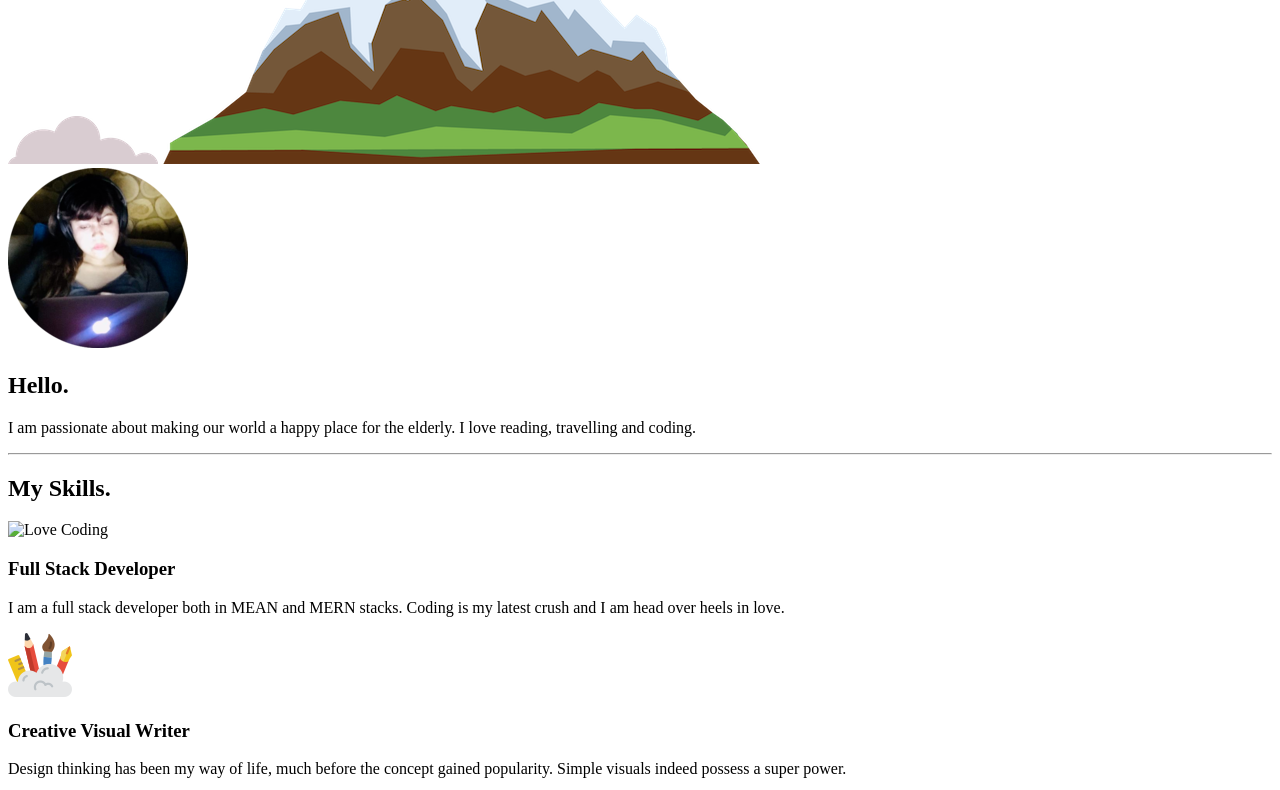
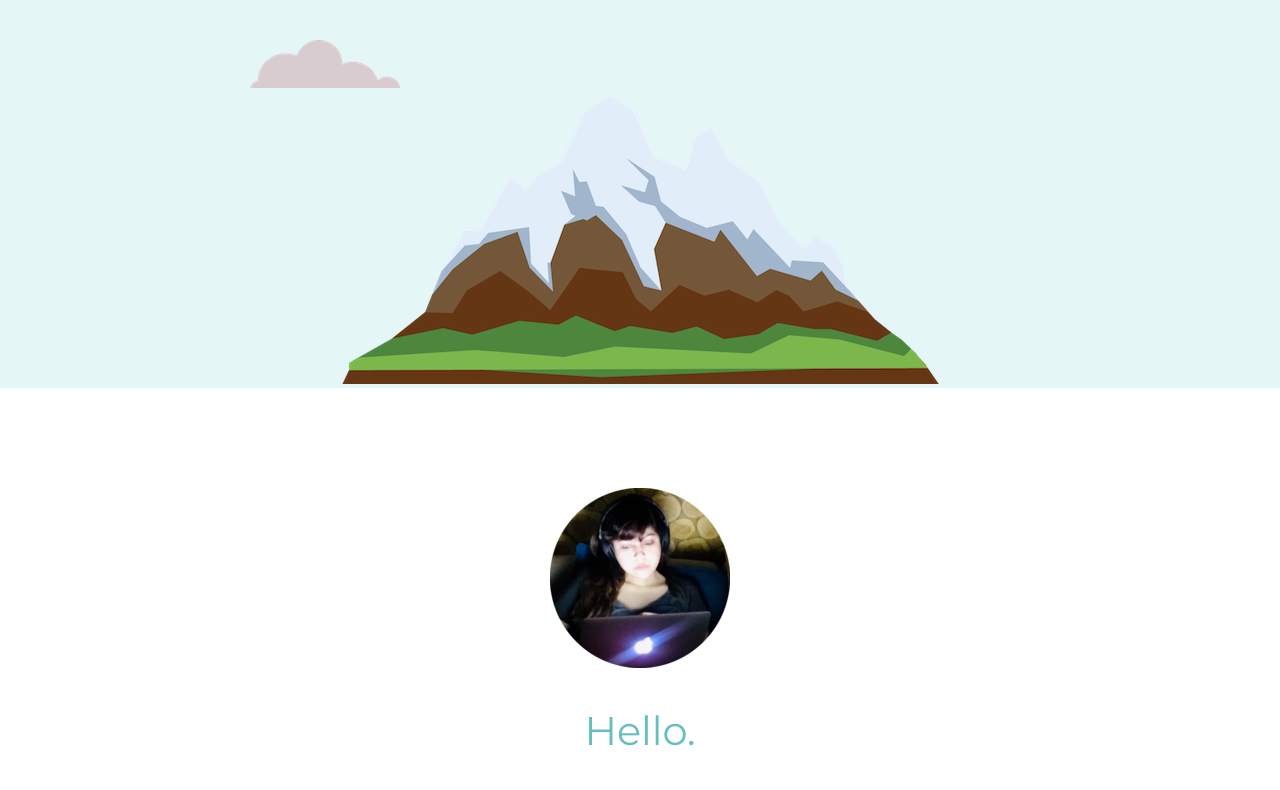
Before and after one commit to roohisome/CSS-Site, a plain HTML site: page index.html in a window 1280 px wide. Shown: the part 380-1170 px from the top of the page. Drawn offline with Linux system fonts and the light colour scheme; the site is published under a folder, as on GitHub Pages, so addresses that start at the root find nothing.

Commit message:
update CSS link in index

```diff
--- a/index.html
+++ b/index.html
@@ -4,7 +4,7 @@
 <head>
   <meta charset="utf-8">
   <title>Roohi Gupta</title>
-  <link rel="stylesheet" href="/CSS/styles.css">
+  <link rel="stylesheet" href="CSS/styles.css">
   <link rel="icon" href="favicon.ico">
   <link rel="preconnect" href="https://fonts.gstatic.com">
   <link
```
